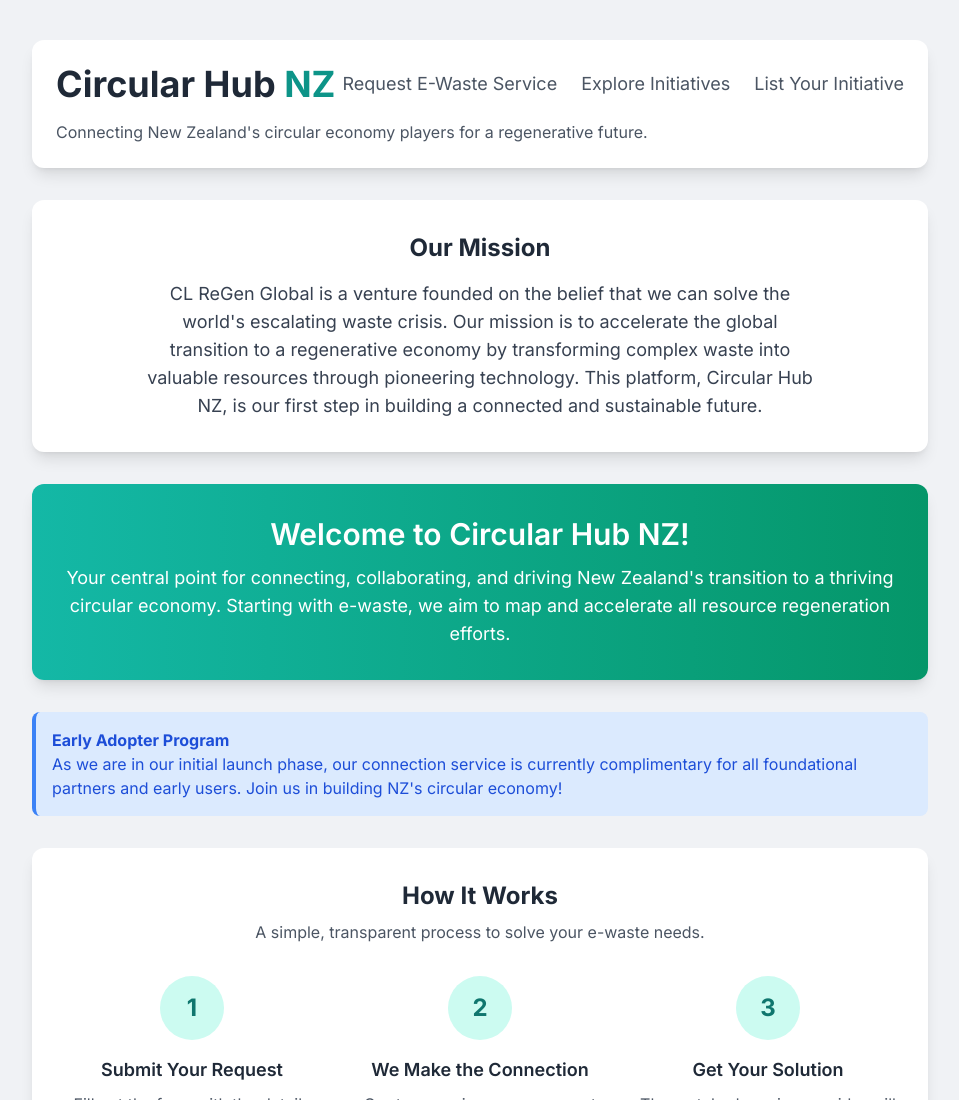
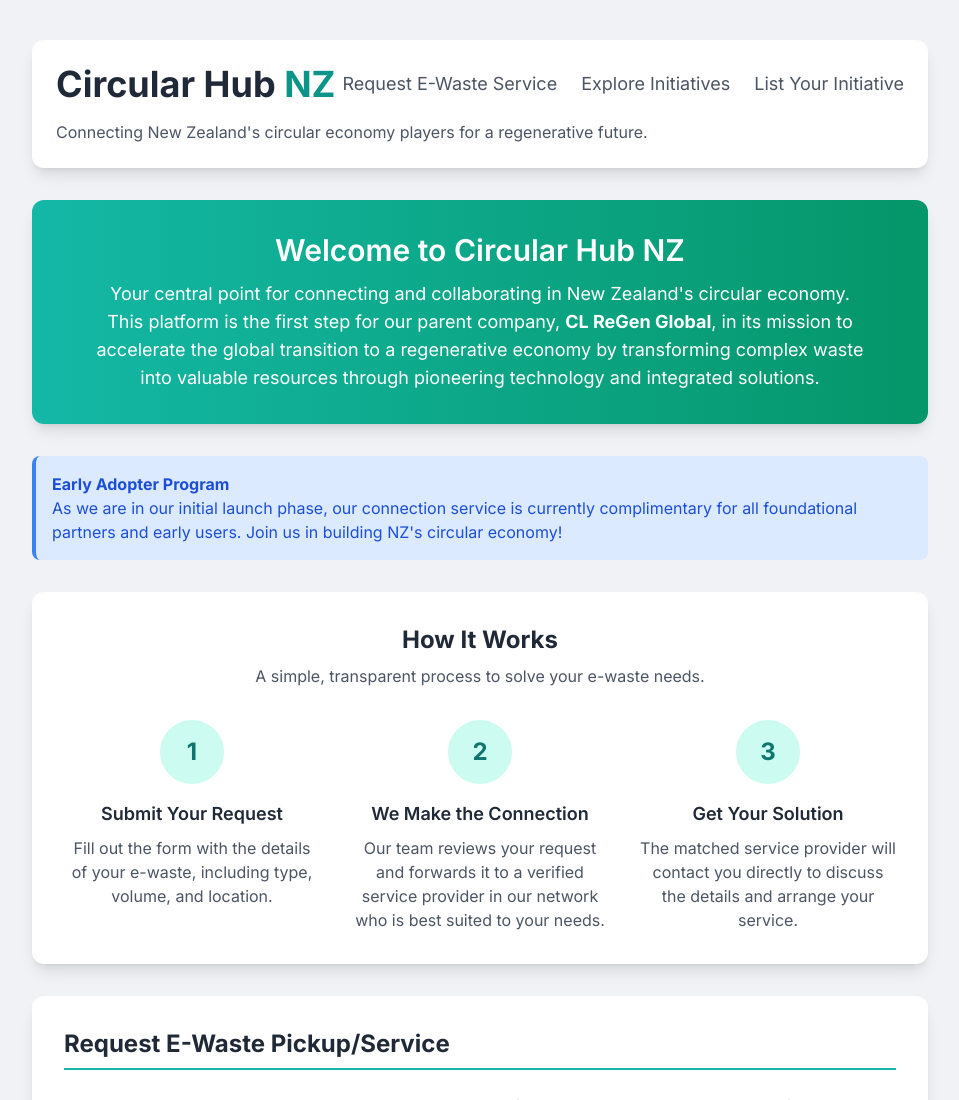
Before and after one commit to CchubNZ2741/circular-hub-nz, a plain HTML site: page index.html in a window 1280 px wide. Shown: the top 1100 px of the page, without its empty margins (160-1119 px from the left). Drawn offline with nearby package versions, Linux system fonts and the light colour scheme.

Commit message:
Add files via upload

```diff
--- a/index.html
+++ b/index.html
@@ -47,17 +47,12 @@
 
     <main class="w-full max-w-4xl">
 
-        <section id="about-us" class="bg-white p-8 rounded-xl shadow-lg mb-8 text-center">
-    <h2 class="text-2xl font-bold text-gray-800 mb-4">Our Mission</h2>
-    <p class="text-lg text-gray-700 max-w-2xl mx-auto">
-        CL ReGen Global is a venture founded on the belief that we can solve the world's escalating waste crisis. Our mission is to accelerate the global transition to a regenerative economy by transforming complex waste into valuable resources through pioneering technology. This platform, Circular Hub NZ, is our first step in building a connected and sustainable future.
+        <section id="welcome" class="bg-gradient-to-r from-teal-500 to-emerald-600 text-white p-8 rounded-xl shadow-lg mb-8 text-center">
+    <h2 class="text-3xl font-semibold mb-3">Welcome to Circular Hub NZ</h2>
+    <p class="text-lg max-w-3xl mx-auto">
+        Your central point for connecting and collaborating in New Zealand's circular economy. This platform is the first step for our parent company, <strong>CL ReGen Global</strong>, in its mission to accelerate the global transition to a regenerative economy by transforming complex waste into valuable resources through pioneering technology and integrated solutions.
     </p>
 </section>
-
-        <section id="welcome" class="bg-gradient-to-r from-teal-500 to-emerald-600 text-white p-8 rounded-xl shadow-lg mb-8 text-center">
-            <h2 class="text-3xl font-semibold mb-3">Welcome to Circular Hub NZ!</h2>
-            <p class="text-lg">Your central point for connecting, collaborating, and driving New Zealand's transition to a thriving circular economy. Starting with e-waste, we aim to map and accelerate all resource regeneration efforts.</p>
-        </section>
 
         <div class="bg-blue-100 border-l-4 border-blue-500 text-blue-700 p-4 rounded-lg mb-8" role="alert">
   <p class="font-bold">Early Adopter Program</p>
```
